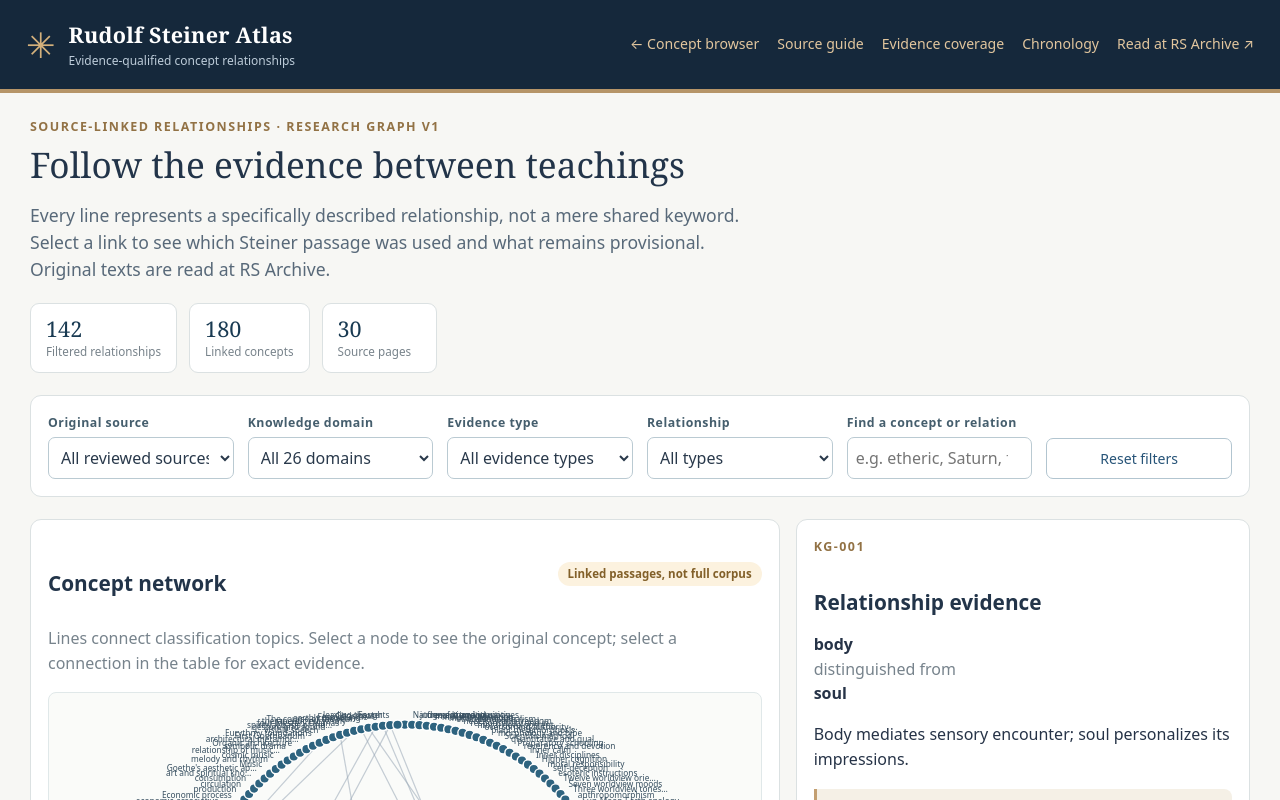
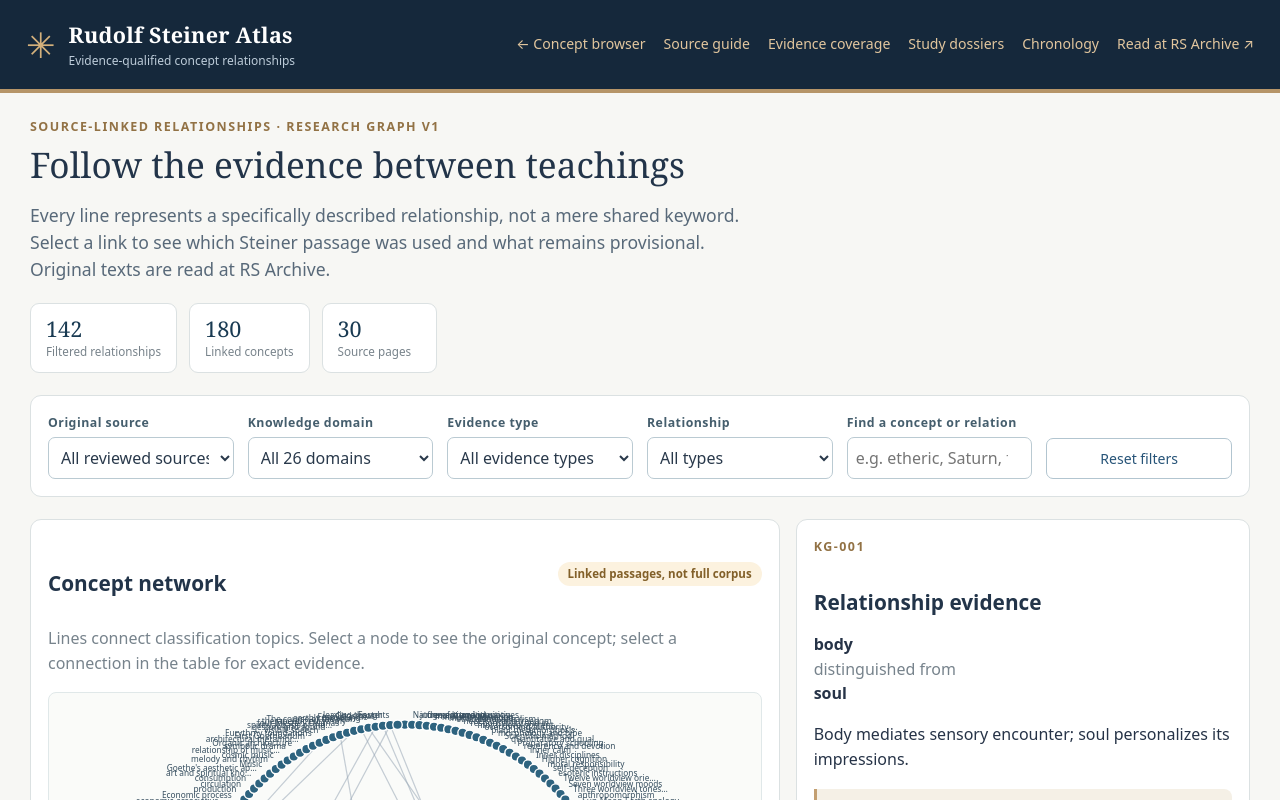
Before and after one commit to infinix8/rudolf-steiner-atlas, a plain HTML site: page atlas/graph.html in a window 1280 px wide. Shown: the top 800 px of the page. Drawn offline with Linux system fonts and the light colour scheme.

Commit message:
Integrate sourced study dossiers with all Atlas navigation and checks

```diff
--- a/atlas/graph.html
+++ b/atlas/graph.html
@@ -6,7 +6,7 @@
 <a class="skip-link" href="#graph-content">Skip to evidence graph</a>
 <header class="masthead"><div class="masthead-inner">
 <a class="brand" href="index.html"><span class="brandmark">✳</span><span><strong>Rudolf Steiner Atlas</strong><small>Evidence-qualified concept relationships</small></span></a>
-<nav class="top-nav"><a href="index.html">← Concept browser</a><a href="sources.html">Source guide</a><a href="coverage.html">Evidence coverage</a><a href="timeline.html">Chronology</a><a href="https://rsarchive.org/" target="_blank" rel="noopener noreferrer">Read at RS Archive ↗</a></nav>
+<nav class="top-nav"><a href="index.html">← Concept browser</a><a href="sources.html">Source guide</a><a href="coverage.html">Evidence coverage</a><a href="dossiers.html">Study dossiers</a><a href="timeline.html">Chronology</a><a href="https://rsarchive.org/" target="_blank" rel="noopener noreferrer">Read at RS Archive ↗</a></nav>
 </div></header>
 <main id="graph-content" class="graph-content">
 <p class="eyebrow">Source-linked relationships · research graph v1</p>
```
